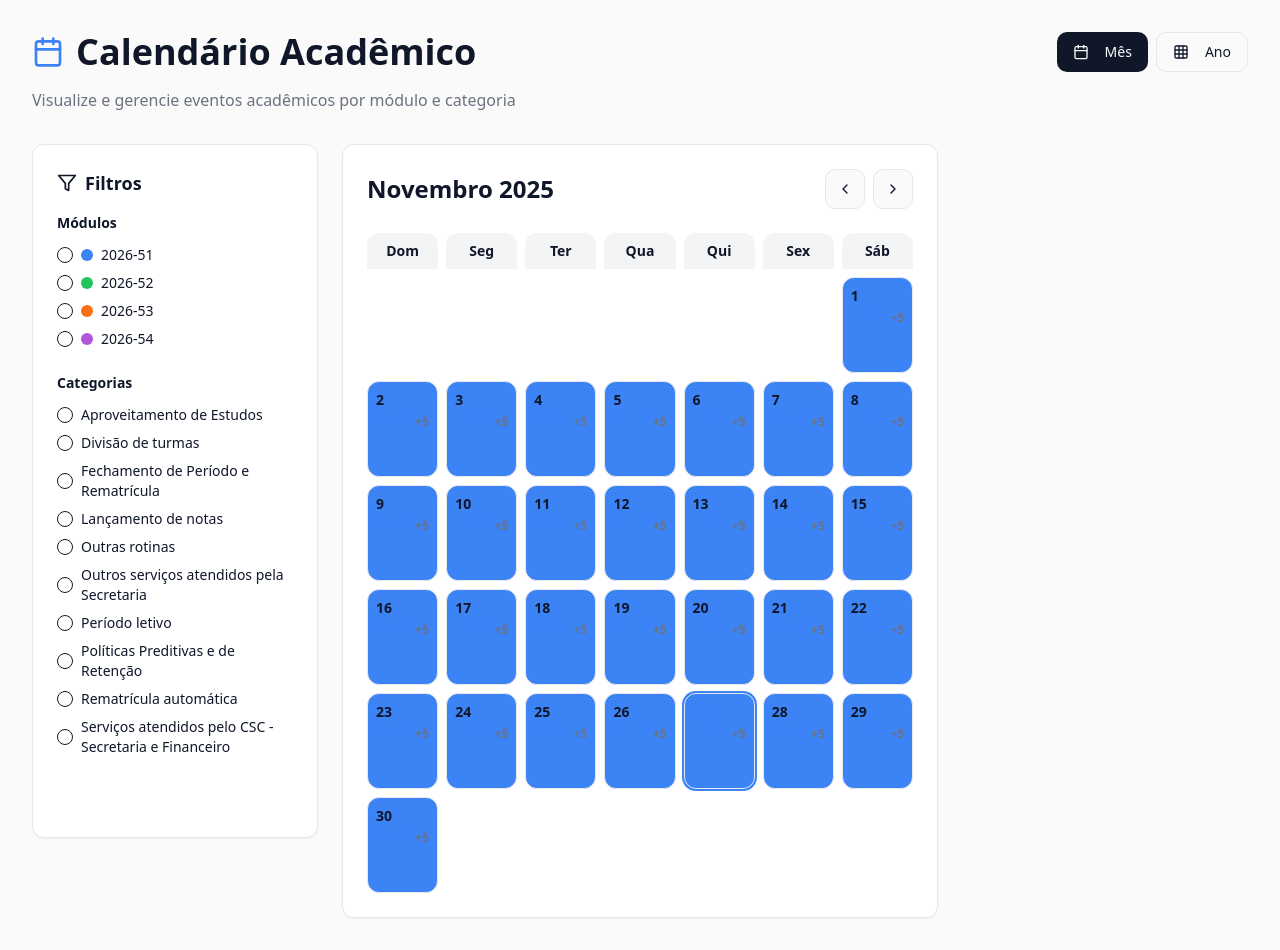
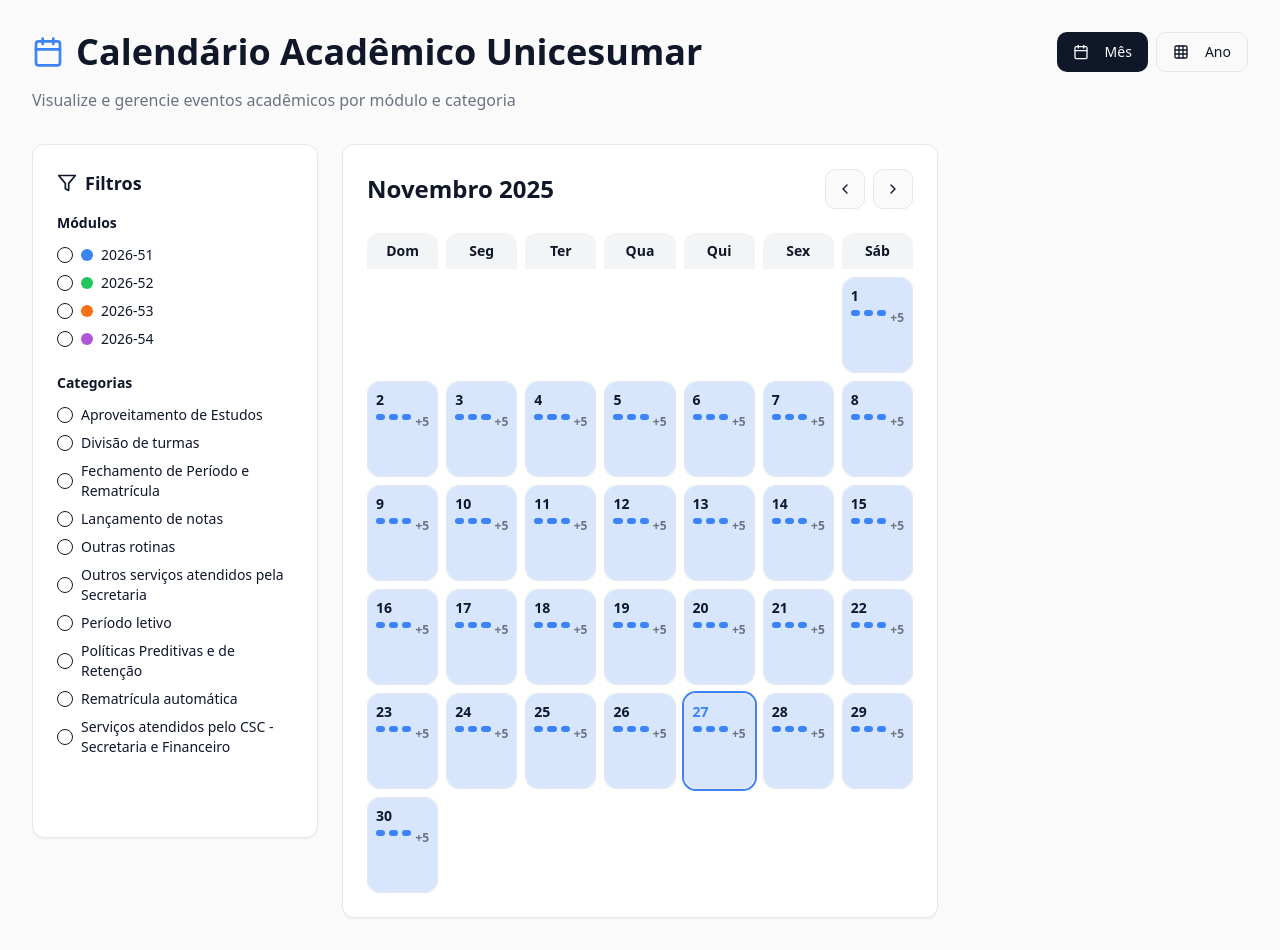
Before and after one commit to Secretaria-Unicesumar/calendariounicesumar, a React (Vite) app: page / in a window 1280 px wide. Built offline with nearby package versions, Linux system fonts and the light colour scheme; the HTML template or start-up script is replaced by a standard one.

Commit message:
AjusteMes

```diff
--- a/src/components/Calendar/MonthView.tsx
+++ b/src/components/Calendar/MonthView.tsx
@@ -46,11 +46,6 @@ export const MonthView = ({ currentDate, events, onDateChange, onDayClick, selec
     const isToday = new Date().toDateString() === date.toDateString();
     const isSelected = selectedDate?.toDateString() === date.toDateString();
 
-    const bgColor = periodoLetivo
-      ? getModuleColor(periodoLetivo.modulo, allModulos)
-      : isWeekend
-        ? 'hsl(var(--calendar-weekend))'
-        : 'hsl(var(--card))';
 
     return (
       <button
@@ -64,7 +59,6 @@ export const MonthView = ({ currentDate, events, onDateChange, onDayClick, selec
           ${isSelected ? 'ring-2 ring-primary' : ''}
         `}
         style={{
-          backgroundColor: bgColor,
           opacity: 1
         }}
       >
--- a/src/pages/Index.tsx
+++ b/src/pages/Index.tsx
@@ -80,7 +80,7 @@ const Index = () => {
             <div className="flex items-center gap-3">
               <Calendar className="h-8 w-8 text-calendar-today" />
               <h1 className="text-3xl md:text-4xl font-bold text-calendar-header">
-                Calendário Acadêmico
+                Calendário Acadêmico Unicesumar
               </h1>
             </div>
             <div className="flex gap-2">
```
